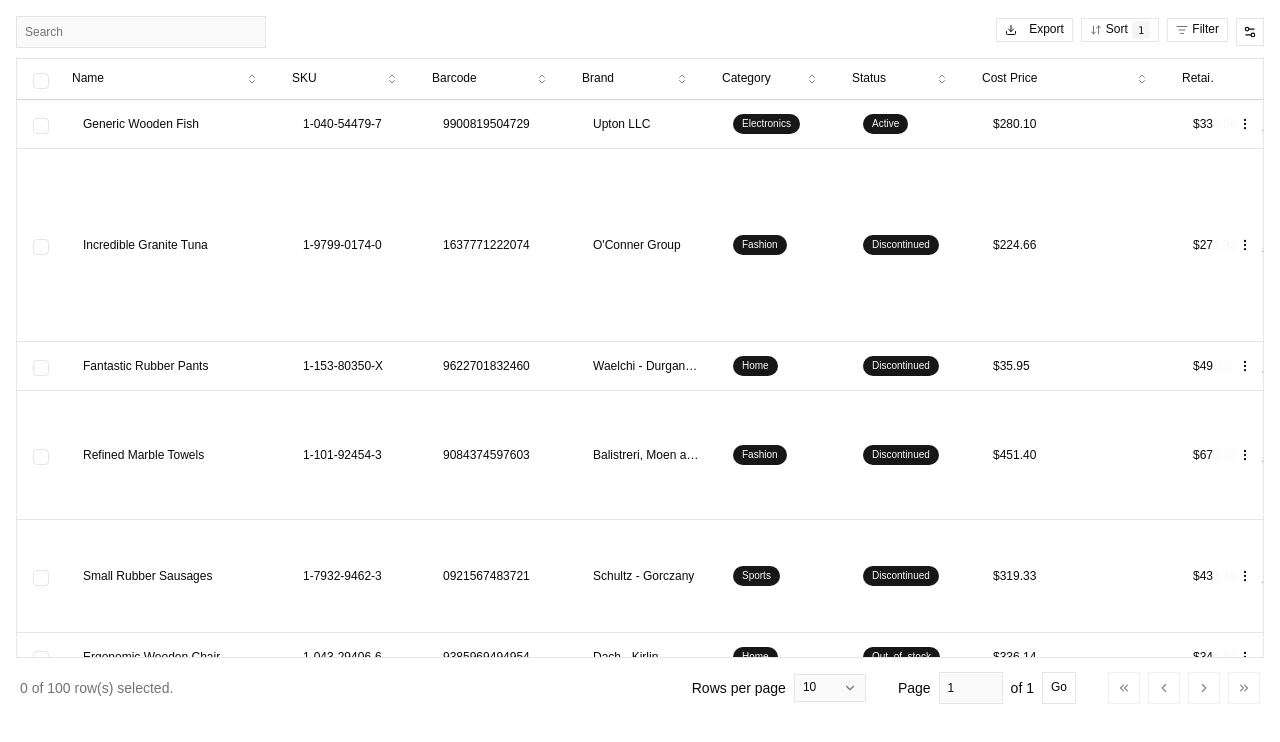
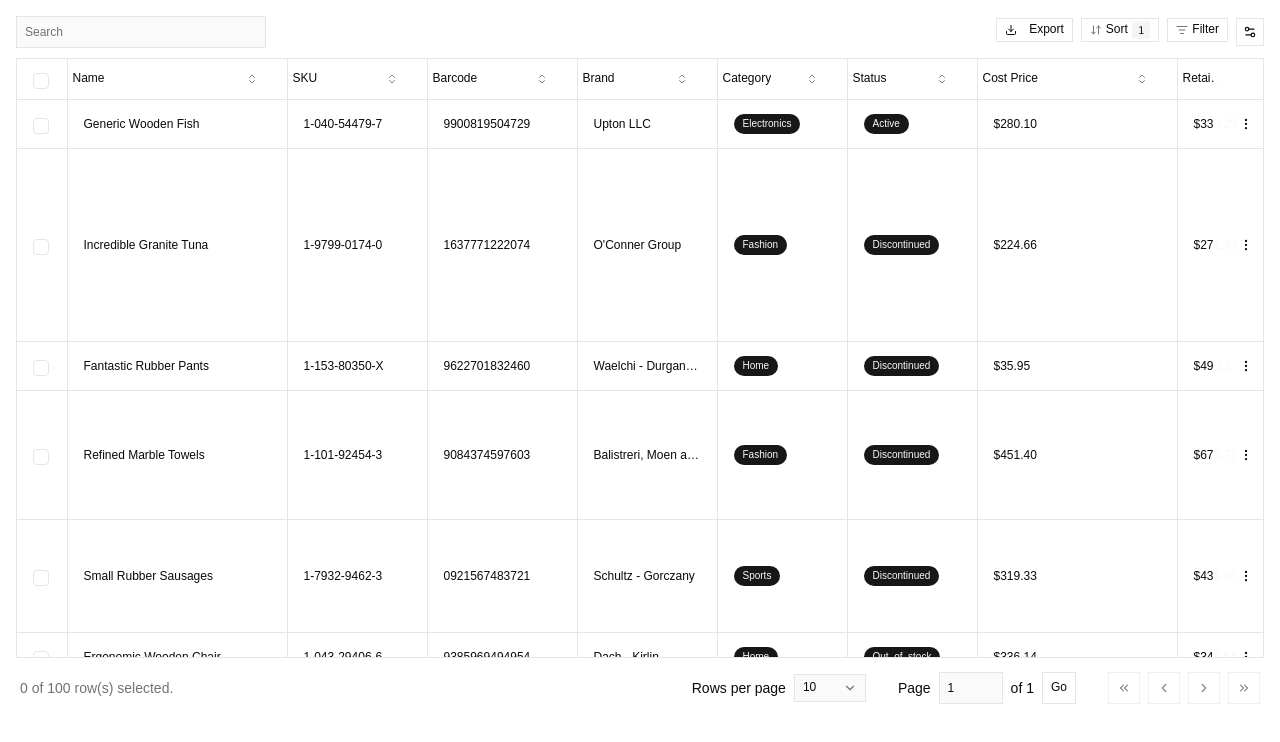
Before and after one commit to sahilverma-dev/advanced-react-data-table, a React (Vite) app: page / in a window 1280 px wide. Shown: the top 742 px of the page. Built offline with nearby package versions, Linux system fonts and the light colour scheme.

Commit message:
style: Add right borders to table header and body cells, and remove header shadow from the table header.

```diff
--- a/src/components/data-table/data-table.tsx
+++ b/src/components/data-table/data-table.tsx
@@ -82,7 +82,7 @@ export function DataTable<TData>({
         viewportRef={scrollRef}
       >
         <Table className="relative w-full border-collapse table-fixed overflow-x-visible">
-          <TableHeader className="sticky top-0 left-0 z-20  bg-background shadow-xs ">
+          <TableHeader className="sticky top-0 left-0 z-20 bg-background">
             {table.getHeaderGroups().map((headerGroup) => (
               <TableRow key={headerGroup.id} className="">
                 {headerGroup.headers.map((header) => (
@@ -90,7 +90,7 @@ export function DataTable<TData>({
                     key={header.id}
                     colSpan={header.colSpan}
                     className={cn(
-                      "border-b",
+                      "border-b border-r last:border-r-0",
                       getPinnedClasses(header.column, true)
                     )}
                     style={{
@@ -123,7 +123,10 @@ export function DataTable<TData>({
                   {table.getAllColumns().map((col) => (
                     <TableCell
                       key={col.id}
-                      className={cn("px-2", getPinnedClasses(col))}
+                      className={cn(
+                        "px-2 border-r last:border-r-0",
+                        getPinnedClasses(col)
+                      )}
                       style={{
                         ...getCommonPinningStyles({ column: col }),
                         width: col.getSize(),
@@ -164,6 +167,7 @@ export function DataTable<TData>({
                                 "long-text"
                                 ? "whitespace-normal wrap-break-word"
                                 : "truncate",
+                              "border-r last:border-r-0",
                               getPinnedClasses(cell.column)
                             )}
                             style={{
```
